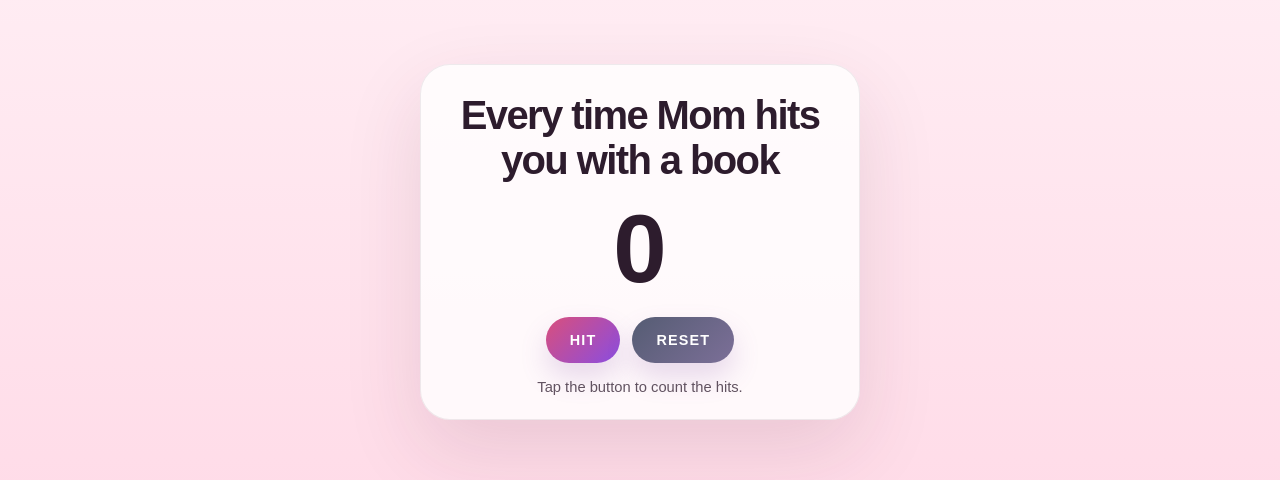
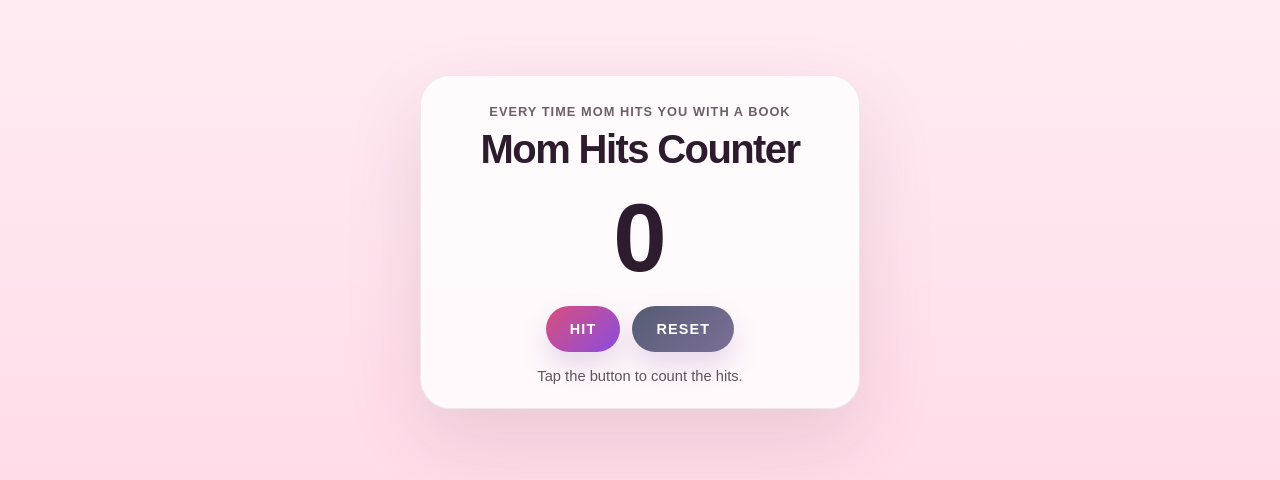
Before and after one commit to Dom9111/first-game, a plain HTML site: page mom-hits-counter.html in a window 1280 px wide. Shown: the part 158-638 px from the top of the page. Drawn offline with Linux system fonts and the light colour scheme.

Commit message:
Add a heading tagline above the title and keep the counter button working

```diff
--- a/mom-hits-counter.html
+++ b/mom-hits-counter.html
@@ -35,6 +35,15 @@
         box-shadow: 0 30px 80px rgba(80, 35, 59, 0.12);
         padding: 28px 22px 24px;
         text-align: center;
+      }
+
+      .eyebrow {
+        margin: 0 0 8px;
+        font-size: 0.8rem;
+        font-weight: 700;
+        letter-spacing: 0.08em;
+        text-transform: uppercase;
+        color: rgba(45, 28, 45, 0.7);
       }
 
       h1 {
@@ -84,7 +93,8 @@
   </head>
   <body>
     <div class="app">
-      <h1>Every time Mom hits you with a book</h1>
+      <div class="eyebrow">Every time Mom hits you with a book</div>
+      <h1>Mom Hits Counter</h1>
       <div class="count" id="count">0</div>
 
       <div class="button-row">
```
